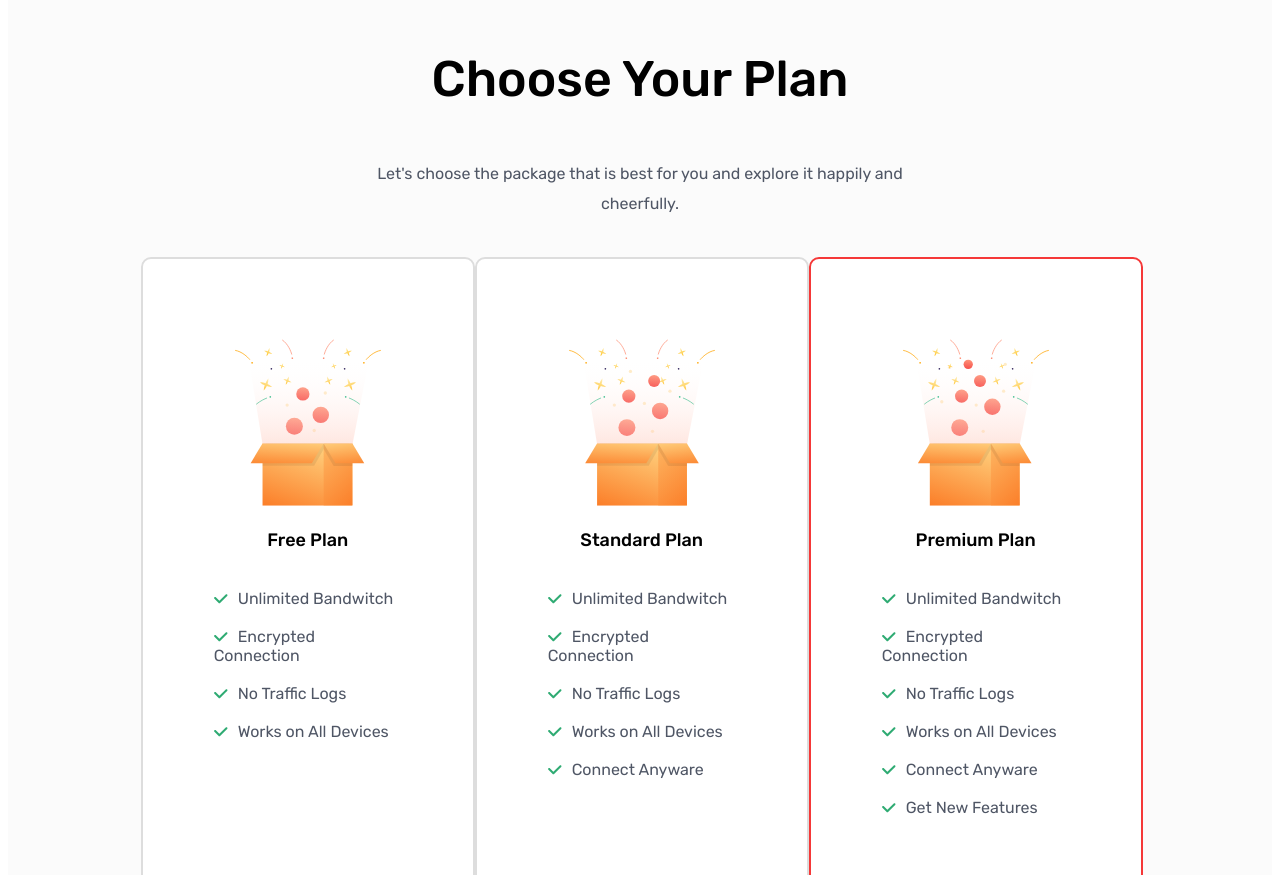
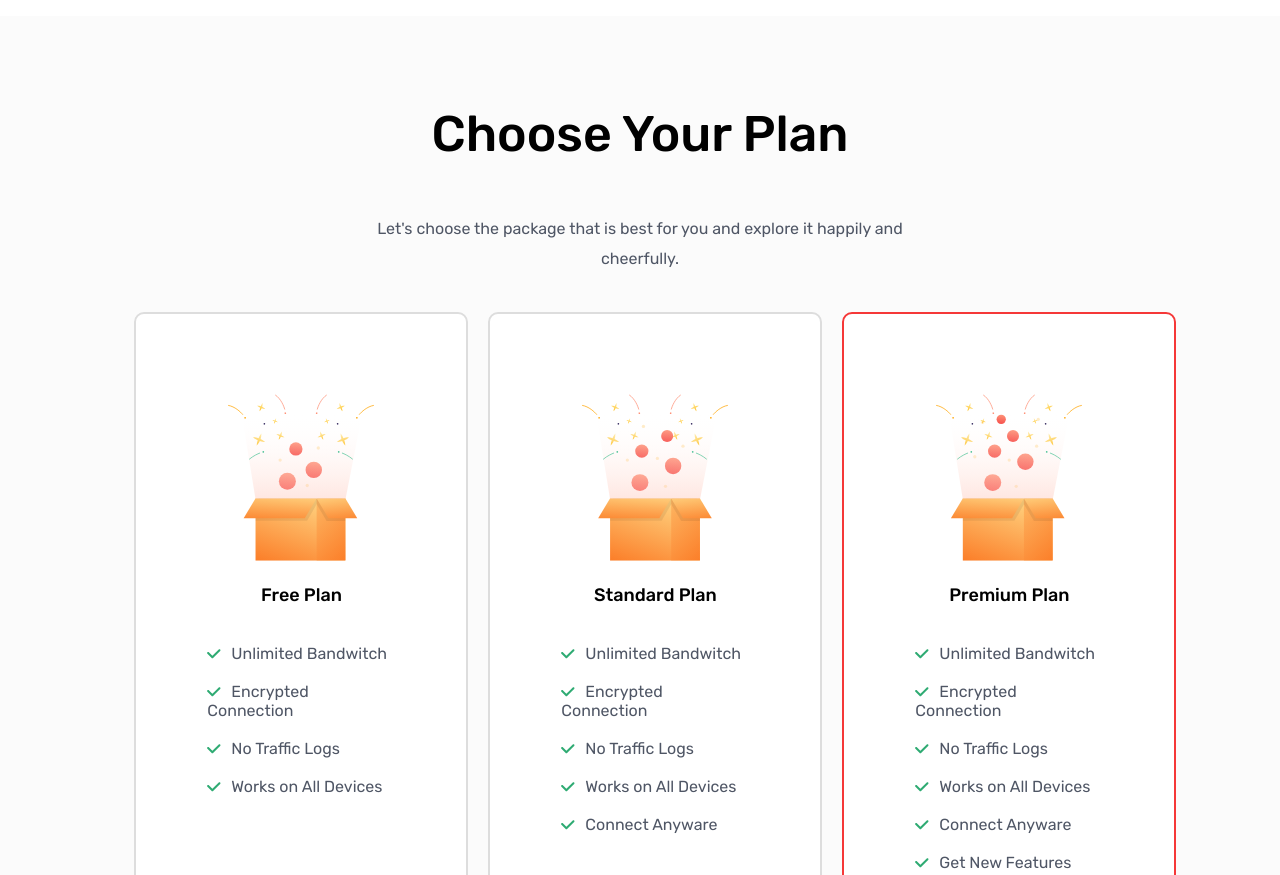
Before and after one commit to TalBaleX/hillel_web_part2, a plain HTML site: page index.html in a window 1280 px wide. Shown: the part 1595-2470 px from the top of the page. Drawn offline with Linux system fonts and the light colour scheme.

Commit message:
19:34.17.03.2024

```diff
--- a/index.html
+++ b/index.html
@@ -7,8 +7,8 @@
     <link rel="stylesheet" href="./styles/index.css" />
   </head>
   <body>
-    <div class="container">
-      <nav>
+    <nav>
+      <div class="container">
         <div class="navPart logo">
           <img src="./images/Standard Collection 27.png" alt="" width="35" />
           <span class="logoText" style="vertical-align: 50%"
@@ -26,8 +26,8 @@
           <a href="">Sign In</a>
           <button class="navSignButton"><b>Sign Up</b></button>
         </div>
-      </nav>
-    </div>
+      </div>
+    </nav>
     <header>
       <div class="container">
         <div>
@@ -35,7 +35,9 @@
             Want anything to be <br />
             easy with <span>LaslesVPN.</span>
           </p>
-          <span class="smallText"
+          <span
+            style="text-shadow: 0px 6px 5px rgb(166, 166, 166)"
+            class="smallText"
             >Provide a network for all your needs with ease and fun using
             <b>LaslesVPN</b> <br />
             discover interesting features from us.</span
@@ -241,6 +243,8 @@
           </div>
         </div>
       </div>
+      <br />
+      <br />
       <br />
       <br />
       <br />
--- /dev/null
+++ b/sass/_adaptive.scss
@@ -0,0 +1,42 @@
+@mixin laptopL {
+  @media (max-width: 1440px) {
+    @content;
+  }
+}
+@mixin laptopM {
+  @media (max-width: 1232px) {
+    @content;
+  }
+}
+@mixin laptopSM {
+  @media (max-width: 1128px) {
+    @content;
+  }
+}
+@mixin laptopS {
+  @media (max-width: 1024px) {
+    @content;
+  }
+}
+@mixin tabletL {
+  @media (max-width: 896px) {
+    @content;
+  }
+}
+
+@mixin tablet {
+  @media (max-width: 768px) {
+    @content;
+  }
+}
+@mixin mobile {
+  @media (max-width: 425px) {
+    @content;
+  }
+}
+
+//.div {
+//   @include _1170 {
+//       .....
+//   }
+//}
--- a/sass/_base.scss
+++ b/sass/_base.scss
@@ -1,5 +1,9 @@
+@import "_adaptive.scss";
+
 body {
   font-family: "Rubik";
+  padding: 0;
+  margin: 0;
 }
 .container {
   width: 79%;
@@ -9,10 +13,21 @@ body {
 nav {
   display: flex;
   flex-direction: row;
+  position: fixed;
+  width: 100%;
+  top: 0;
+  background-color: white;
+  z-index: 1000;
+  .container {
+    display: flex;
+    justify-content: space-between;
     .navPart {
       display: flex;
       width: 33%;
       align-items: center;
+      a {
+        margin-right: 20px;
+      }
     }
     .logo {
       padding: 50px 0 50px 0;
@@ -29,6 +44,9 @@ nav {
     .nav {
       justify-content: center;
       width: 66%;
+      @include laptopM {
+        display: none;
+      }
       a {
         display: inline-block;
         color: rgba(79, 86, 101, 1);
@@ -45,6 +63,7 @@ nav {
         text-decoration: none;
         color: black;
         font-weight: 500;
+      }
     }
   }
 }
@@ -82,6 +101,7 @@ p span {
 
 header {
   display: flex;
+  margin-top: 200px;
   div {
     width: 50%;
     display: flex;
@@ -148,6 +168,9 @@ header {
   display: flex;
   margin-top: 100px;
   padding-bottom: 130px;
+  @include laptopSM {
+    flex-direction: column;
+  }
   div {
     width: 50%;
     img {
@@ -170,6 +193,9 @@ header {
         vertical-align: -20%;
       }
     }
+    @include laptopSM {
+      margin: auto;
+    }
   }
 }
 .main-darker {
@@ -178,7 +204,12 @@ header {
   .cards {
     display: flex;
     justify-content: space-between;
-
+    flex-direction: row;
+    max-width: 1440px;
+    margin: auto;
+    @include laptopSM {
+      flex-direction: column;
+    }
     .card {
       background-color: white;
       min-width: 330px;
@@ -186,6 +217,12 @@ header {
       padding: 80px 0px 90px 0px;
       border-radius: 10px;
       border: #dddddd 2px solid;
+      @include laptopSM {
+        max-width: 334px;
+        margin: auto;
+        flex-direction: column;
+      }
+
       .card-title {
         font-size: 18px;
         font-weight: 500;
@@ -226,17 +263,35 @@ header {
     .card.active {
       border: 2px #f53838 solid;
     }
+    .card + .card {
+      margin-left: 20px;
+      @include laptopSM {
+        margin: auto;
+        margin-top: 100px;
+      }
+    }
   }
   .reviews {
     display: flex;
     width: 110%;
+    max-width: 1440px;
+    margin: auto;
     justify-content: space-between;
+    @include tabletL {
+      flex-direction: column;
+    }
     .review {
       width: 316px;
       height: 166px;
       border: 2px solid #dddddd;
       border-radius: 10px;
       padding: 30px 40px 80px 40px;
+      @include laptopM {
+        height: 300px;
+      }
+      @include tabletL {
+        margin: auto;
+      }
       .review-top {
         align-items: flex-start;
         display: flex;
@@ -287,11 +342,18 @@ header {
     .review.active {
       border: 2px solid #f53838;
     }
+    .review + .review {
+      @include tabletL {
+        margin-top: 30px;
+      }
+    }
   }
 
   .reviewsNav {
     display: flex;
     justify-content: space-between;
+    max-width: 1440px;
+    margin: auto;
     .markers {
       display: flex;
       justify-content: space-around;
@@ -302,6 +364,9 @@ header {
         height: 15px;
         background-color: gray;
         border-radius: 50%;
+        @include tabletL {
+          display: none;
+        }
       }
       .marker.active {
         width: 45px;
@@ -316,6 +381,9 @@ header {
       border: 2px #f53838 solid;
       box-sizing: border-box;
       background: white;
+      @include tabletL {
+        display: none;
+      }
     }
     #rightReview {
       background-color: #f53838;
@@ -341,6 +409,17 @@ header {
   .medium-heading {
     font-size: 35px;
     font-weight: 500;
+  }
+  button {
+    @include tabletL {
+      margin-top: 50px;
+    }
+  }
+  @include tabletL {
+    flex-direction: column;
+    padding-top: 120px;
+    padding-bottom: 120px;
+    text-align: center;
   }
 }
 footer {
--- a/script.js
+++ b/script.js
@@ -8,8 +8,8 @@ let twoTouches = [];
 
 highlight();
 
-sliderBLOCK.addEventListener("touchstart", touchstart);
-sliderBLOCK.addEventListener("touchend", touchend);
+sliderBLOCK.addEventListener("mousedown", touchstart);
+sliderBLOCK.addEventListener("mouseup", touchend);
 document.getElementById("leftReview").addEventListener("click", goLeft);
 document.getElementById("rightReview").addEventListener("click", goRight);
 
```
Also changed, not shown: styles/index.css, 1 other file. Lines whose indentation alone changed are shown as unchanged.
